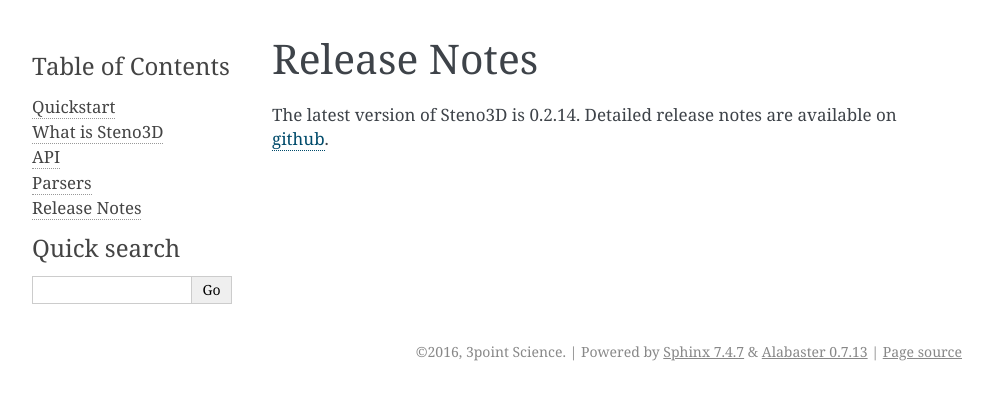
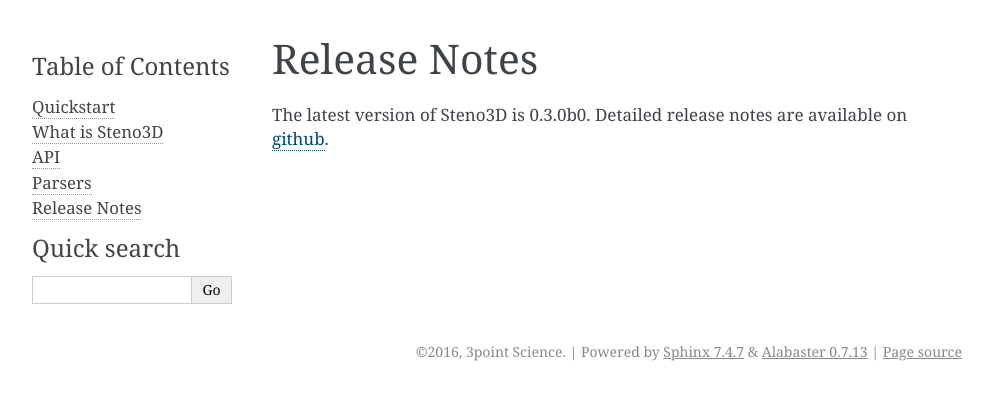
Before and after one commit to Geostatistic/steno3dpy, a Sphinx documentation site: the page built from docs/content/release.rst, in a window 1280 px wide. Shown: the top 400 px of the page, without its empty margins (148-1141 px from the left). Built offline with Sphinx 7.4.7, drawn with Linux system fonts in a browser that asks for light colours.

Commit message:
Bump version: 0.2.14 → 0.3.0b0

```diff
--- a/README.rst
+++ b/README.rst
@@ -45,5 +45,5 @@
 Class documentation can also be accessed in the IPython environment
 with `?` and tab completion.
 
-The latest version of Steno3D is 0.2.14. Detailed release notes are available
+The latest version of Steno3D is 0.3.0b0. Detailed release notes are available
 on `github <https://github.com/3ptscience/steno3dpy/releases>`_.
--- a/docs/conf.py
+++ b/docs/conf.py
@@ -62,9 +62,9 @@
 # built documents.
 #
 # The short X.Y version.
-version = u'0.2.14'
+version = u'0.3.0b0'
 # The full version, including alpha/beta/rc tags.
-release = u'0.2.14'
+release = u'0.3.0b0'
 
 # The language for content autogenerated by Sphinx. Refer to documentation
 # for a list of supported languages.
--- a/docs/content/release.rst
+++ b/docs/content/release.rst
@@ -3,5 +3,5 @@
 Release Notes
 =============
 
-The latest version of Steno3D is 0.2.14. Detailed release notes are available
+The latest version of Steno3D is 0.3.0b0. Detailed release notes are available
 on `github <https://github.com/3ptscience/steno3dpy/releases>`_.
--- a/setup.py
+++ b/setup.py
@@ -24,7 +24,7 @@
 
 setup(
     name = 'steno3d',
-    version = '0.2.14',
+    version = '0.3.0b0',
     packages = find_packages(),
     install_requires = ['numpy>=1.7',
                         'pypng',
--- a/steno3d/__init__.py
+++ b/steno3d/__init__.py
@@ -39,7 +39,7 @@
 from .vector import *
 from .volume import *
 
-__version__ = '0.2.14'
+__version__ = '0.3.0b0'
 __author__ = '3point Science'
 __license__ = 'MIT'
 __copyright__ = 'Copyright 2017 3point Science'
```
Also changed, not shown: .bumpversion.cfg, 1 other file.
